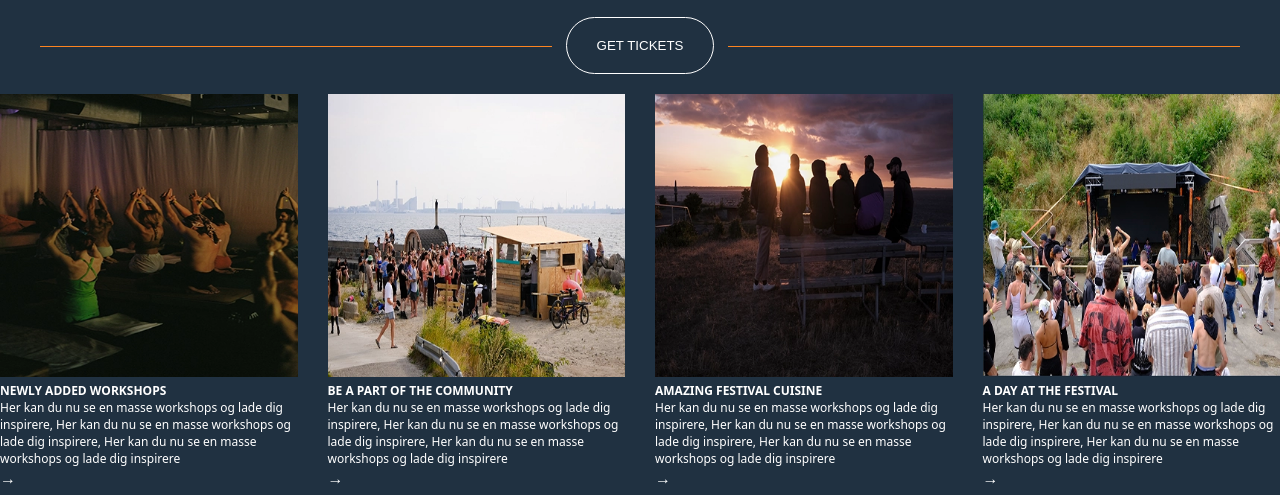
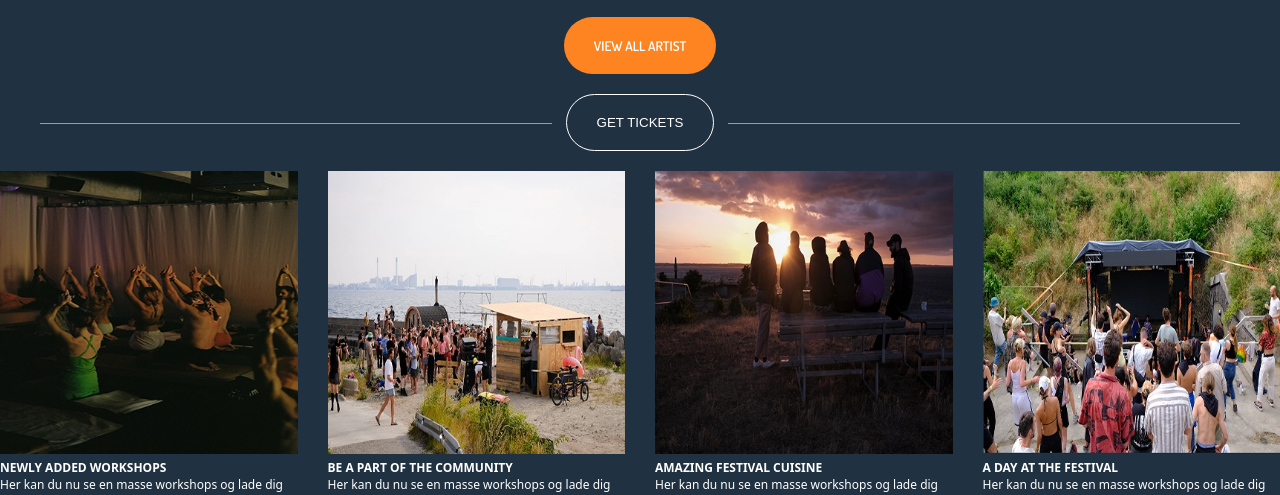
Before and after one commit to Jose496m/kunefestival, an Astro site: page / in a window 1280 px wide. Shown: the part 1241-1736 px from the top of the page. Built offline with nearby package versions, Linux system fonts and the light colour scheme; Astro itself is replaced by a stand-in of ours.

Commit message:
button orange

```diff
--- /dev/null
+++ b/src/components/Button_orange.astro
@@ -0,0 +1,34 @@
+---
+const { title } = Astro.props;
+---
+
+<div class="button_container">
+  <div class="center">
+    <button>{title}</button>
+  </div>
+</div>
+
+<style>
+  button {
+    color: white;
+    background-color: rgba(253, 132, 32, 1);
+    border-radius: 30px;
+    padding: 20px 30px;
+    border: none;
+    font-family: dosis;
+    font-weight: bold;
+    cursor: pointer;
+  }
+
+  .center {
+    display: flex;
+    justify-content: center;
+    margin: 20px;
+  }
+
+  button:hover {
+    color: rgba(253, 132, 32, 1);
+    background-color: white;
+    border: 2px solid rgba(253, 132, 32, 1);
+  }
+</style>
--- a/src/pages/index.astro
+++ b/src/pages/index.astro
@@ -5,6 +5,7 @@ import Header from "../components/Header.astro";
 import News from "../components/News.astro";
 import Button from "../components/Button.astro";
 import Navigation from "../components/Navigation.astro";
+import ButtonOrange from "../components/Button_orange.astro";
 ---
 
 <Layout title="Welcome to Astro.">
@@ -25,6 +26,7 @@ import Navigation from "../components/Navigation.astro";
         <img src="/img/3.webp" alt="1" />
       </Artist>
     </div>
+    <ButtonOrange title="VIEW ALL ARTIST" />
     <Button />
 
     <section class="news_grid">
```
